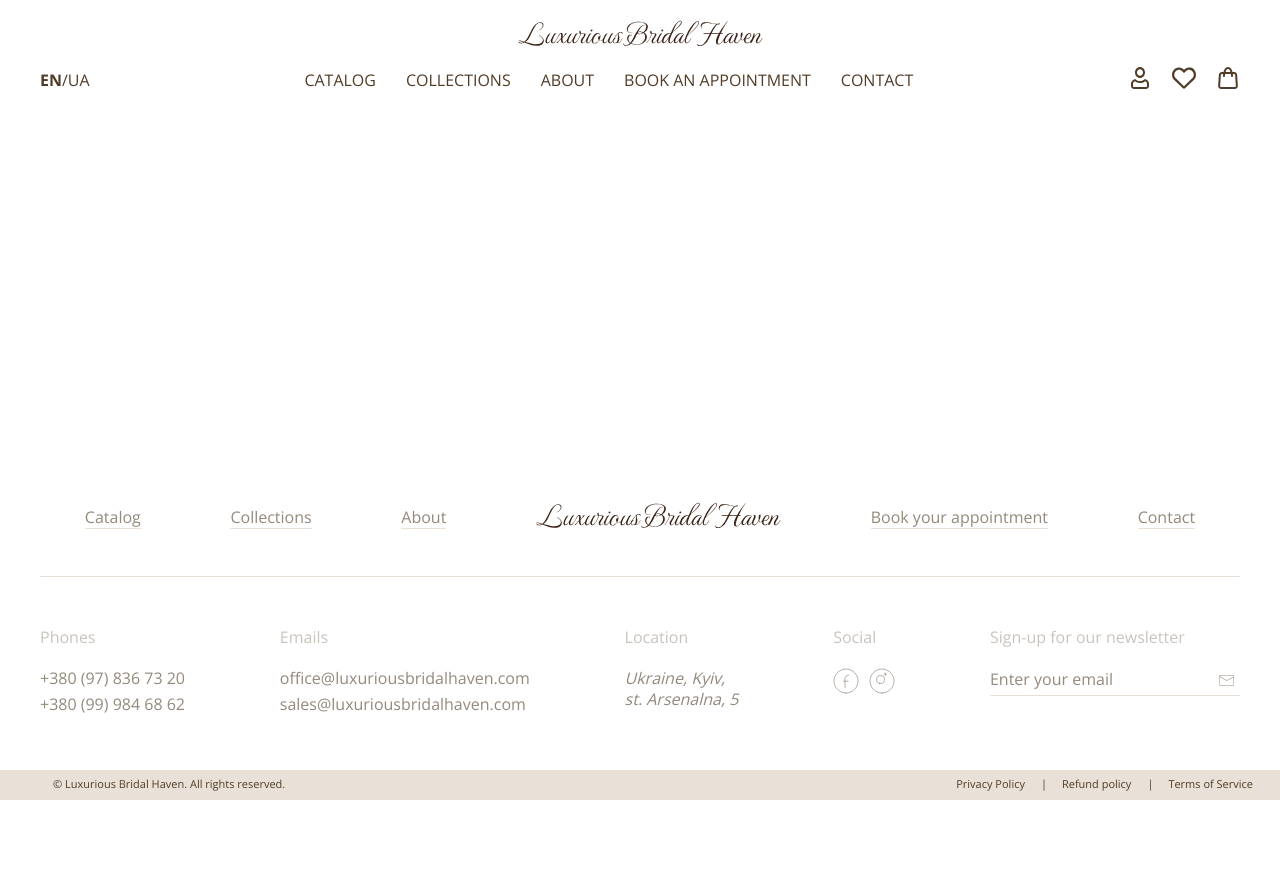
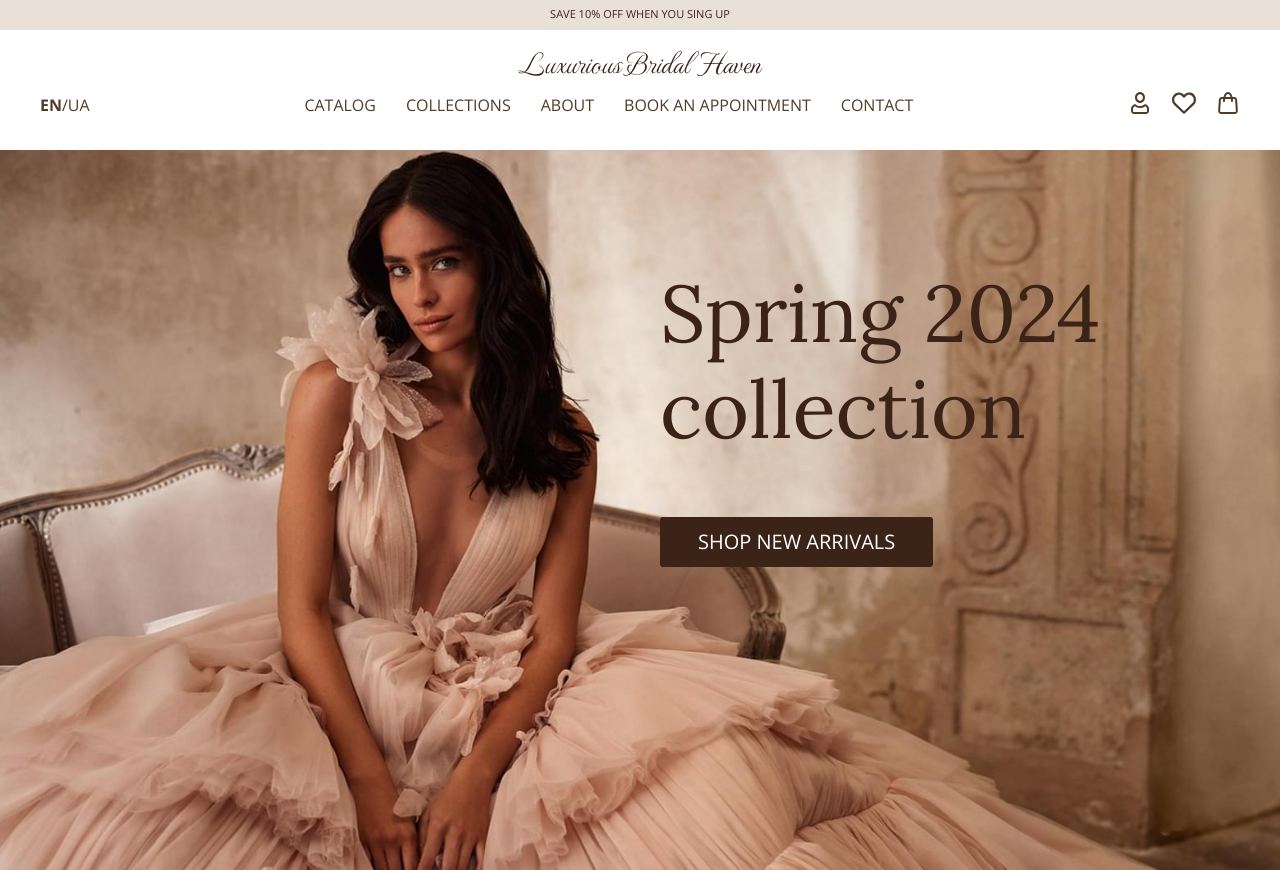
Before and after one commit to ElizabethBlock/bridal-haven, a website: page app/pages/index.html in a window 1280 px wide. Shown: the top 870 px of the page. Before the commit the page ends 800 px from the top, so only its background shows below. Drawn offline with nearby package versions, Linux system fonts and the light colour scheme; files that its build step writes are made by us from their sources; files whose address does not match are found by name.

Commit message:
promo and section top

```diff
--- a/app/components/footer.html
+++ b/app/components/footer.html
@@ -11,7 +11,7 @@
             <li class="footer__menu-item">
                <a href="#" class="footer__menu-link">About</a>
             </li>
-            <li class="footer__menu-item">
+            <li class="footer__menu-item footer__logo">
                <a class="logo" href="#">
                   <img src="images/logo.svg" alt="logo">
                </a>
--- /dev/null
+++ b/app/components/promo.html
@@ -0,0 +1,7 @@
+<div class="promo">
+   <div class="container">
+      <p class="promo__text">save 10% off when you
+         <a class="promo__link" href="">sing up</a>
+      </p>
+   </div>
+</div>
--- a/app/pages/index.html
+++ b/app/pages/index.html
@@ -1,5 +1,16 @@
+<!--=include promo.html  -->
 <!--=include header.html  -->
-  <main class="main">
-
-  </main>
+<main class="main">
+  <section class="top" style="background-image: image-set(
+    url('../images/top-bg.avif') type('image/.avif'),
+    url('../images/top-bg.webp') type('image/.webp'),
+    url('../images/top-bg.jpg'));">
+    <div class="container">
+      <div class="top__inner">
+        <h1 class="top__title">Spring 2024 collection</h1>
+        <a class="top__link" href="#">shop new arrivals</a>
+      </div>
+    </div>
+  </section>
+</main>
 <!--=include footer.html  -->
--- a/app/scss/style.scss
+++ b/app/scss/style.scss
@@ -8,6 +8,14 @@ body {
    font-size: 20px;
    line-height: 1.3;
    color: vars.$color-accent;
+}
+
+.promo {
+   background-color: vars.$bg-primary;
+   padding: 7px 0 9px;
+   font-size: 11px;
+   text-transform: uppercase;
+   text-align: center;
 }
 
 .header {
@@ -57,6 +65,37 @@ body {
    }
 }
 
+.top {
+   min-height: 90vh;
+   background-repeat: no-repeat;
+   background-size: cover;
+
+   &__inner {
+      display: flex;
+      flex-direction: column;
+      padding: 115px 0 50px;
+      margin-right: 134px;
+      margin-left: auto;
+      max-width: 446px;
+   }
+
+   &__title {
+      @extend %lora-400;
+      font-size: 80px;
+      line-height: 1.2;
+      margin-bottom: 60px;
+   }
+
+   &__link {
+      color: #fff;
+      padding: 12px 38px;
+      display: inline-block;
+      border-radius: 3px;
+      background-color: vars.$color-accent;
+      text-transform: uppercase;
+      align-self: start;
+   }
+}
 
 
 
@@ -66,6 +105,11 @@ body {
 .footer {
    font-size: 16px;
    color: vars.$color-text-muted;
+
+   &__logo {
+      margin-left: -25px;
+      margin-right: -25px;
+   }
 
    &__menu {
       padding: 55px 0 44px;
@@ -154,8 +198,9 @@ body {
       gap: 0 37px;
    }
 
-   &__bottom-item + .footer__bottom-item {
+   &__bottom-item+.footer__bottom-item {
       position: relative;
+
       &::before {
          content: '|';
          position: absolute;
```
Also changed, not shown: app/pages/pages.html (added, +6 -0 lines), app/images/src/top-bg.jpg (added), app/images/top-bg.avif (added), app/images/top-bg.jpg (added), app/images/top-bg.webp (added).
